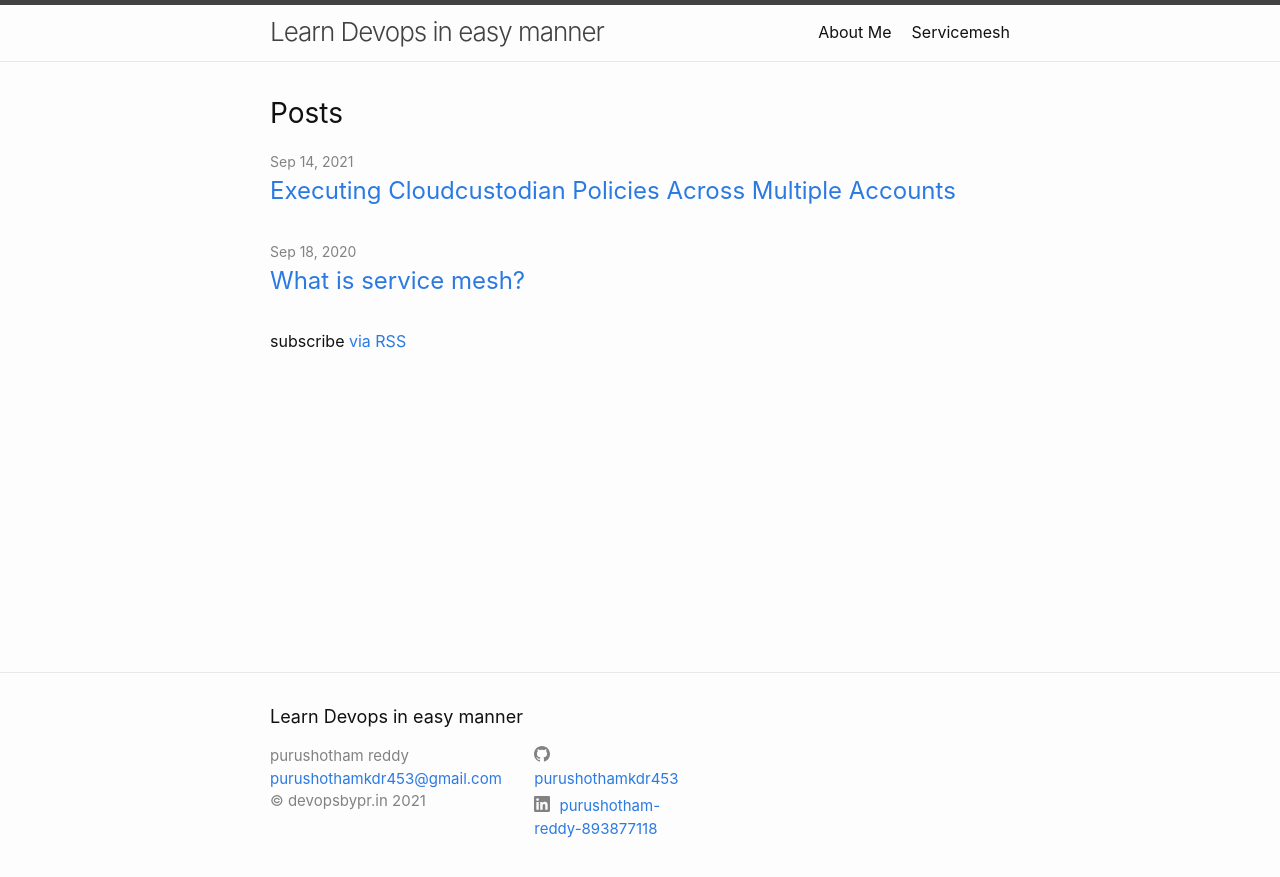
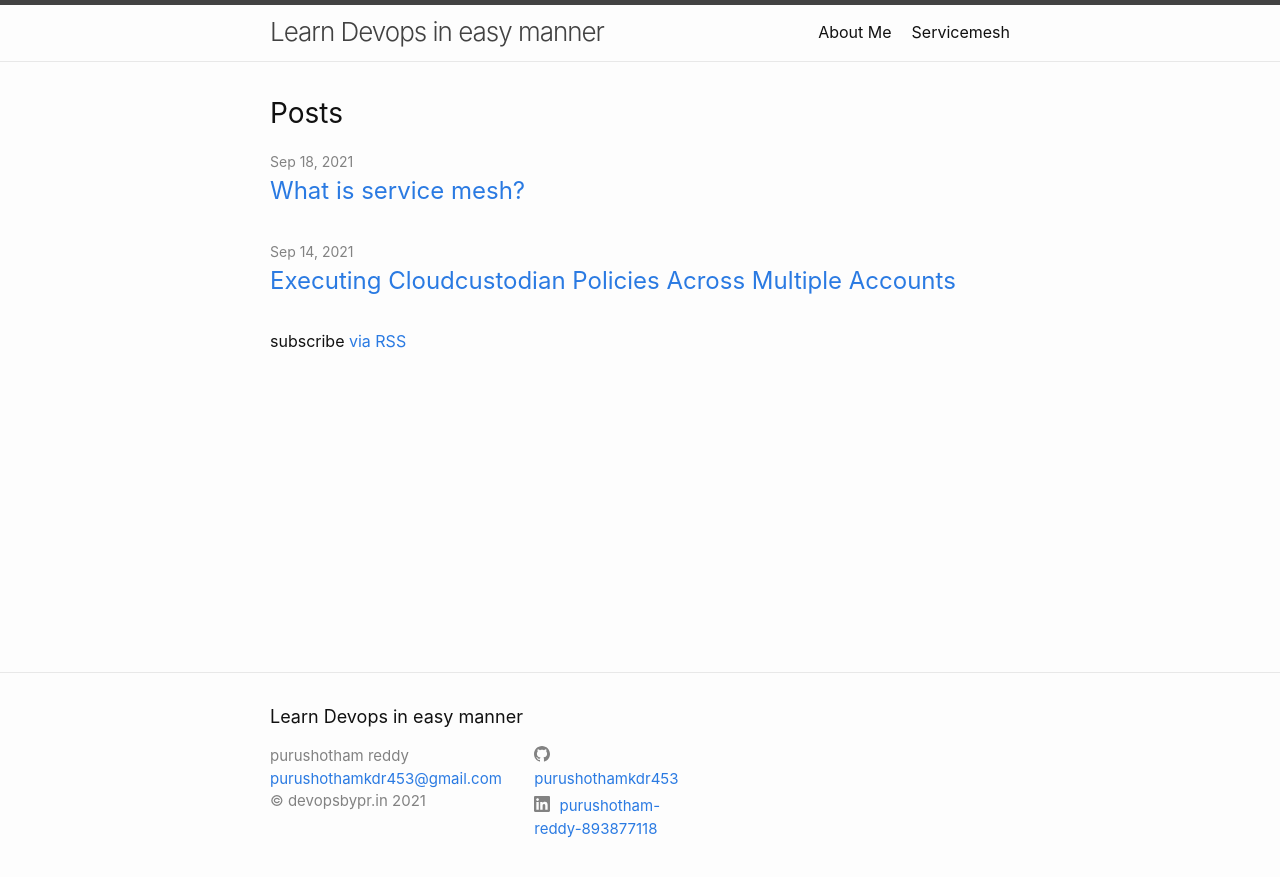
Before and after one commit to purushothamkdr453/my-blog, a Jekyll site: the page built from index.markdown, in a window 1280 px wide. Shown: the top 877 px of the page. Built offline with Jekyll 4.4.1, drawn with Linux system fonts in a browser that asks for light colours.

Commit message:
updated the time in post & also filter logic for blog

```diff
--- a/_layouts/home-servicemesh.html
+++ b/_layouts/home-servicemesh.html
@@ -13,6 +13,7 @@ layout: default
     <h2 class="post-list-heading">{{ page.list_title | default: "Posts" }}</h2>
     <ul class="post-list">
       {%- for post in site.posts -%}
+      {%- if post.category == "servicemesh" -%}
       <li>
         {%- assign date_format = site.minima.date_format | default: "%b %-d, %Y" -%}
         <span class="post-meta">{{ post.date | date: date_format }}</span>
@@ -25,6 +26,7 @@ layout: default
           {{ post.excerpt }}
         {%- endif -%}
       </li>
+      {%- endif -%}
       {%- endfor -%}
     </ul>
 
--- a/blog-servicemesh/_posts/2021-09-18-What-is-servicemesh.markdown
+++ b/blog-servicemesh/_posts/2021-09-18-What-is-servicemesh.markdown
@@ -1,7 +1,7 @@
 ---
 layout: post
 title:  "What is service mesh?"
-date:   2020-09-18 12:41:25 +0530
+date:   2021-09-18 12:41:25 +0530
 category: servicemesh
 ---
 Welcome to serice mesh turtorials
```
